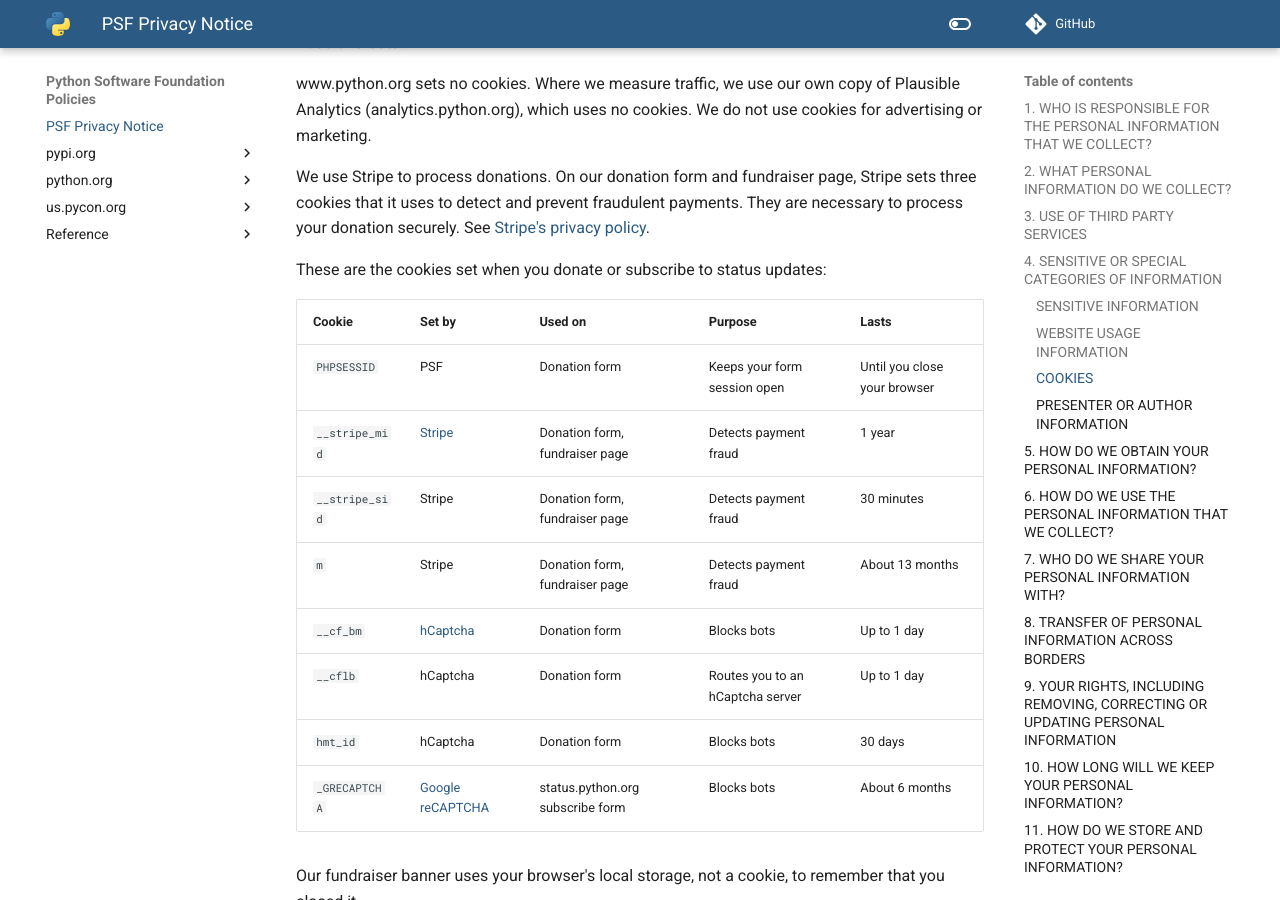
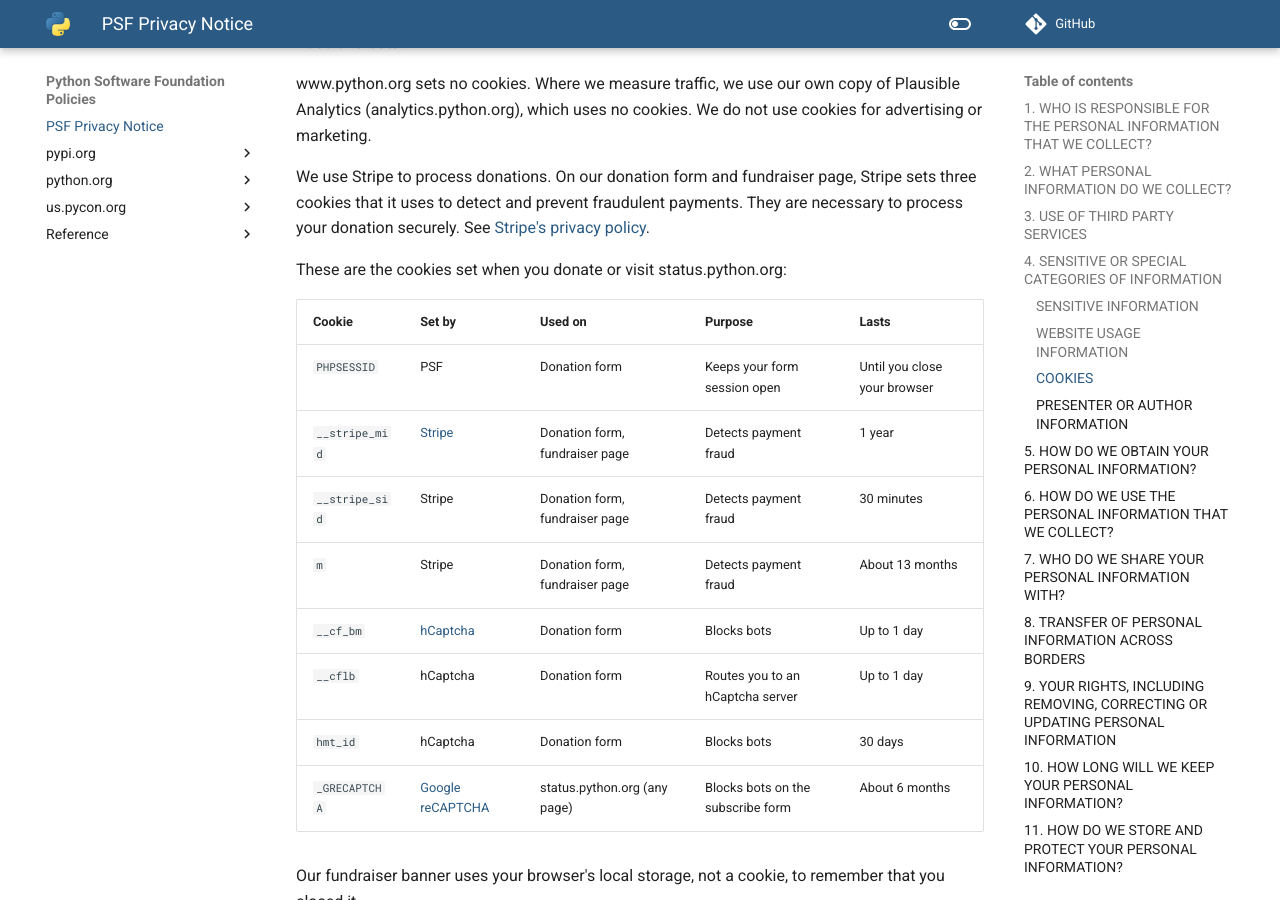
Before and after one commit to psf/policies, an MkDocs documentation site: the page built from docs/PSF-Privacy-Notice.md, in a window 1280 px wide and 900 px high, scrolled down 2186 px. Built offline with MkDocs 1.6.1 and Material for MkDocs 9.7.7, drawn with Linux system fonts in a browser that asks for light colours; comment, search, counter and statistics services are not loaded.

Commit message:
privacy notice: _GRECAPTCHA is set on every status.python.org page

```diff
--- a/docs/PSF-Privacy-Notice.md
+++ b/docs/PSF-Privacy-Notice.md
@@ -87,7 +87,7 @@
 They are necessary to process your donation securely.
 See [Stripe's privacy policy](https://stripe.com/privacy).
 
-These are the cookies set when you donate or subscribe to status updates:
+These are the cookies set when you donate or visit status.python.org:
 
 | Cookie | Set by | Used on | Purpose | Lasts |
 |---|---|---|---|---|
@@ -98,7 +98,7 @@
 | `__cf_bm` | [hCaptcha](https://www.hcaptcha.com/privacy) | Donation form | Blocks bots | Up to 1 day |
 | `__cflb` | hCaptcha | Donation form | Routes you to an hCaptcha server | Up to 1 day |
 | `hmt_id` | hCaptcha | Donation form | Blocks bots | 30 days |
-| `_GRECAPTCHA` | [Google reCAPTCHA](https://policies.google.com/privacy) | status.python.org subscribe form | Blocks bots | About 6 months |
+| `_GRECAPTCHA` | [Google reCAPTCHA](https://policies.google.com/privacy) | status.python.org (any page) | Blocks bots on the subscribe form | About 6 months |
 
 Our fundraiser banner uses your browser's local storage, not a cookie, to remember that you closed it.
 
```
